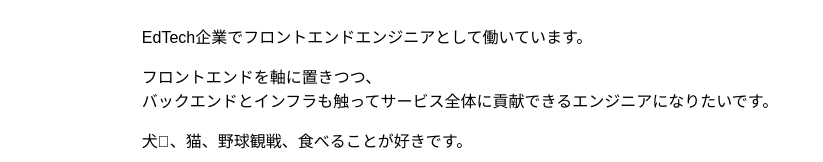
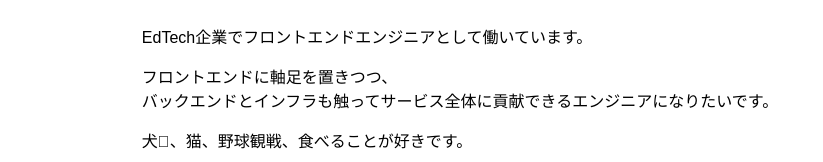
Before and after one commit to hxrxchang/my-next-page, a Next.js app: page / in a window 1280 px wide. Shown: the part 409-571 px from the top of the page, without its empty margins (180-1003 px from the left). Built offline with nearby package versions, Linux system fonts and the light colour scheme.

Commit message:
fix nihongo

```diff
--- a/components/profile.tsx
+++ b/components/profile.tsx
@@ -14,7 +14,7 @@ export const Profile: React.FC<{}> = () => {
         <div>
           <p>EdTech企業でフロントエンドエンジニアとして働いています。</p>
           <p>
-            フロントエンドを軸に置きつつ、
+            フロントエンドに軸足を置きつつ、
             <br />
             バックエンドとインフラも触ってサービス全体に貢献できるエンジニアになりたいです。
           </p>
```
